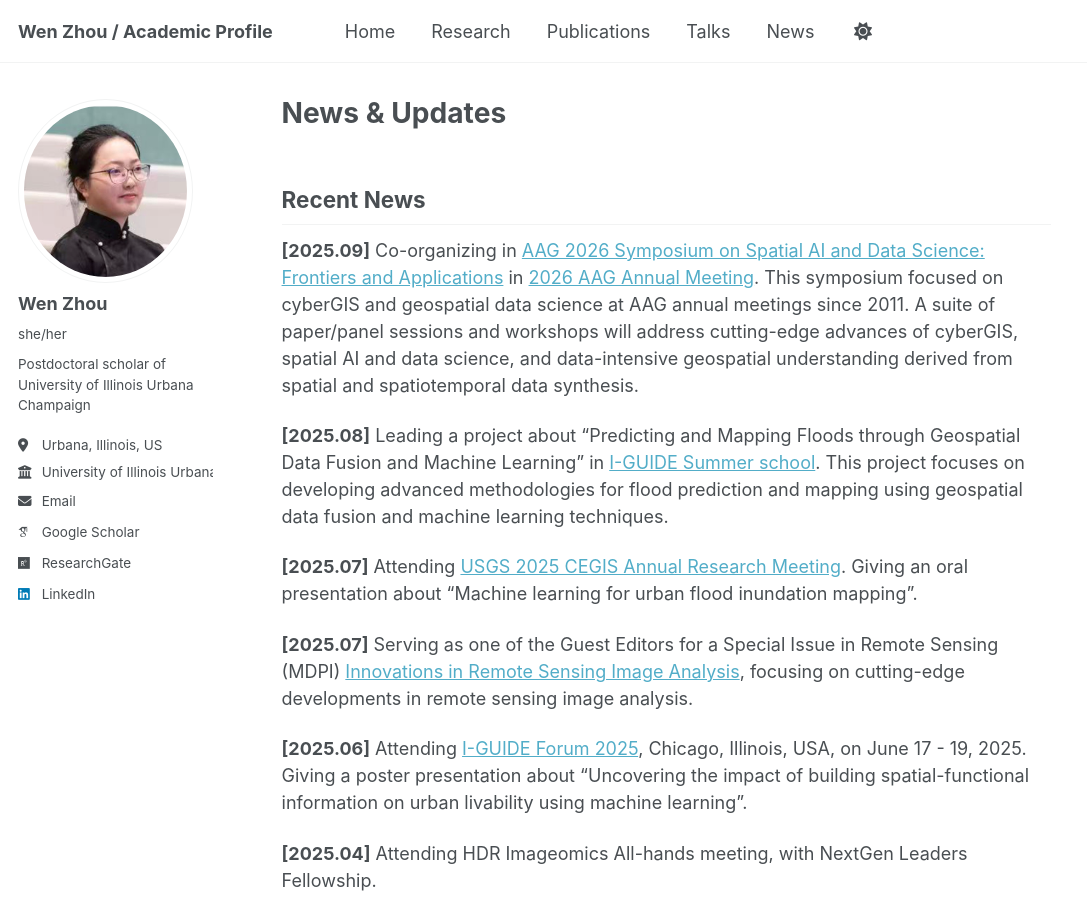
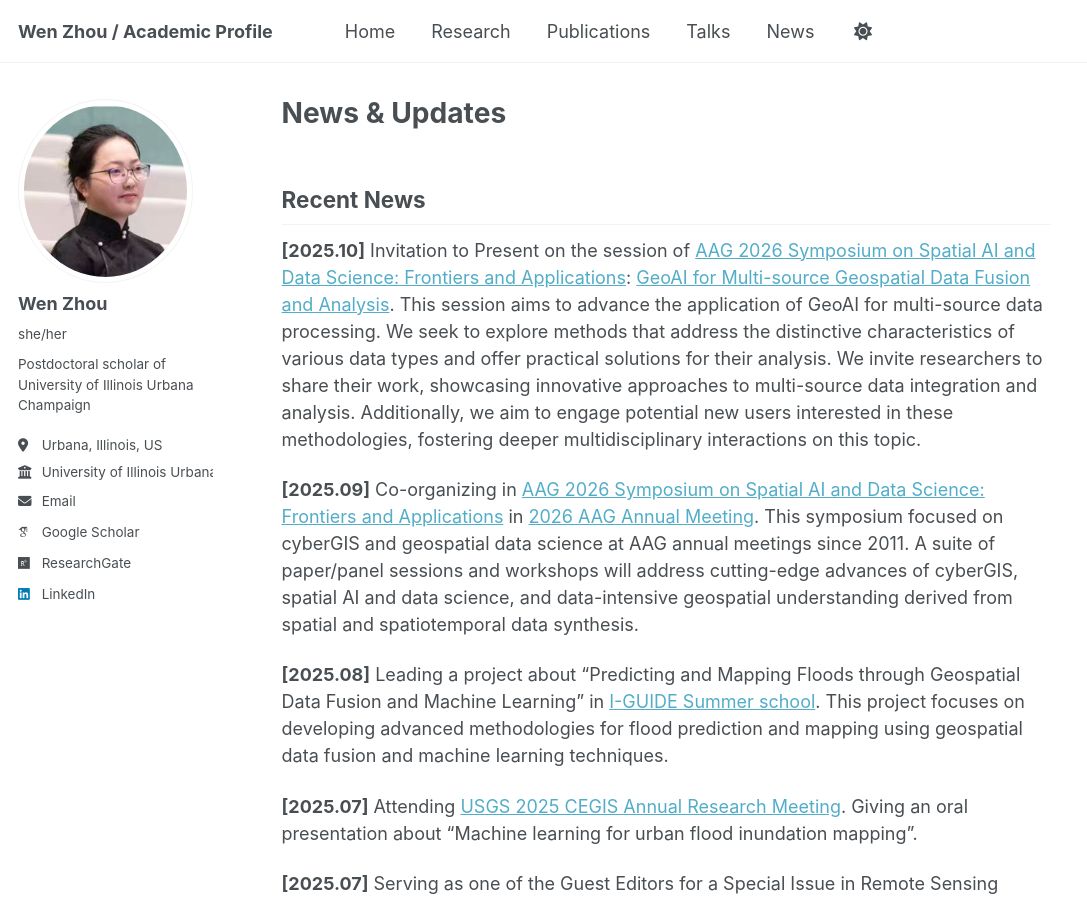
Before and after one commit to VienJou/vienjou.github.io, a Jekyll site: the page built from _pages/news.md, in a window 1280 px wide and 900 px high. Shown: the whole window, without its empty margins (0-1087 px from the left). Built offline with Jekyll 4.4.1, drawn with Linux system fonts in a browser that asks for light colours; some web fonts are replaced; a script that is not in the unit is left out.

Commit message:
Update news.md with recent symposium invitations
Added recent news updates regarding AAG 2026 Symposium and related projects.

```diff
--- a/_pages/news.md
+++ b/_pages/news.md
@@ -5,6 +5,8 @@ author_profile: true
 ---
 
 ## Recent News
+**[2025.10]** Invitation to Present on the session of [AAG 2026 Symposium on Spatial AI and Data Science: Frontiers and Applications](https://i-guide.io/aag-2026-symposium-on-spatial-ai-data-science-frontiers-and-applications/): [GeoAI for Multi-source Geospatial Data Fusion and Analysis](https://aag-meetings.secure-platform.com/aag2026/solicitations/93/sessiongallery/24794). This session aims to advance the application of GeoAI for multi-source data processing. We seek to explore methods that address the distinctive characteristics of various data types and offer practical solutions for their analysis. We invite researchers to share their work, showcasing innovative approaches to multi-source data integration and analysis. Additionally, we aim to engage potential new users interested in these methodologies, fostering deeper multidisciplinary interactions on this topic.
+
 **[2025.09]** Co-organizing in [AAG 2026 Symposium on Spatial AI and Data Science: Frontiers and Applications](https://i-guide.io/aag-2026-symposium-on-spatial-ai-data-science-frontiers-and-applications/) in [2026 AAG Annual Meeting](https://www.aag.org/events/aag2026/). This symposium focused on cyberGIS and geospatial data science at AAG annual meetings since 2011. A suite of paper/panel sessions and workshops will address cutting-edge advances of cyberGIS, spatial AI and data science, and data-intensive geospatial understanding derived from spatial and spatiotemporal data synthesis.
 
 **[2025.08]** Leading a project about "Predicting and Mapping Floods through Geospatial Data Fusion and Machine Learning" in [I-GUIDE Summer school](https://i-guide.io/summer-school/summer-school-2025/projects/). This project focuses on developing advanced methodologies for flood prediction and mapping using geospatial data fusion and machine learning techniques.
```
